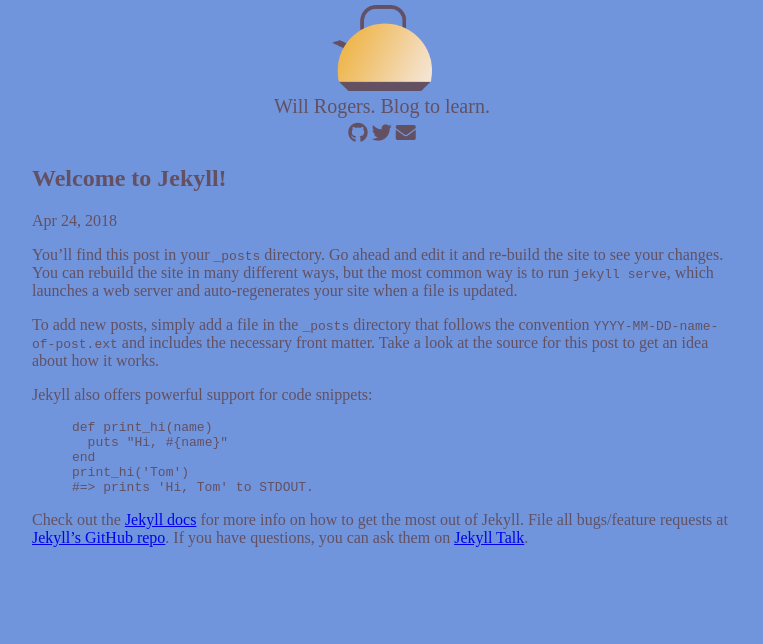
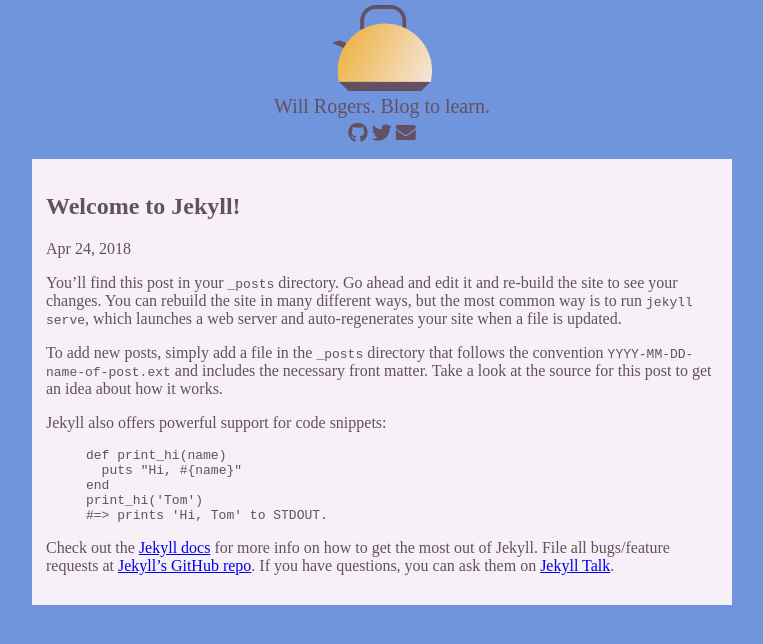
Before and after one commit to itsakettle/itsakettle.github.io, a Jekyll site: the page built from _posts/2021-04-24-welcome-to-jekyll.markdown, in a window 1280 px wide. Shown: the top 644 px of the page, without its empty margins (258-1021 px from the left). Built offline with Jekyll 4.4.1, drawn with Linux system fonts in a browser that asks for light colours; nearby versions of some CDN libraries; some web fonts are replaced.

Commit message:
tidy up the article

```diff
--- a/_config.yml
+++ b/_config.yml
@@ -23,6 +23,7 @@
 github_username:  itsakettle
 
 # Build settings
+permalink: /:title
 markdown: kramdown
 theme: minima
 plugins:
--- a/css/main.scss
+++ b/css/main.scss
@@ -11,8 +11,16 @@
   color: $black;
 }
 
+article {
+  background-color: $white;
+  padding: 2%;
+  margin-top: 2%;
+  overflow-x: auto;
+}
+
 .header-container {
   display: flex;
+  background-color: $blue;
   margin-top: 5px;
   flex-direction: column;
   align-items: center;
```
